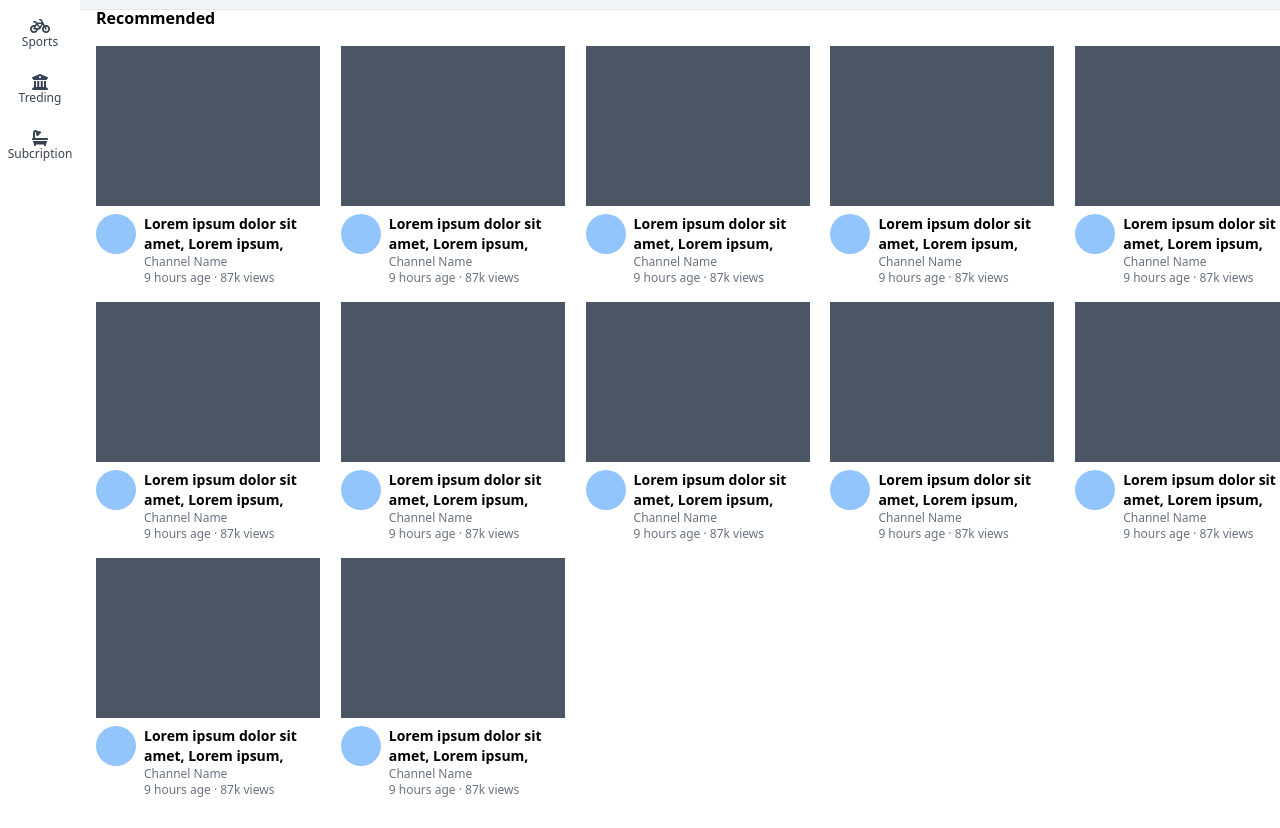
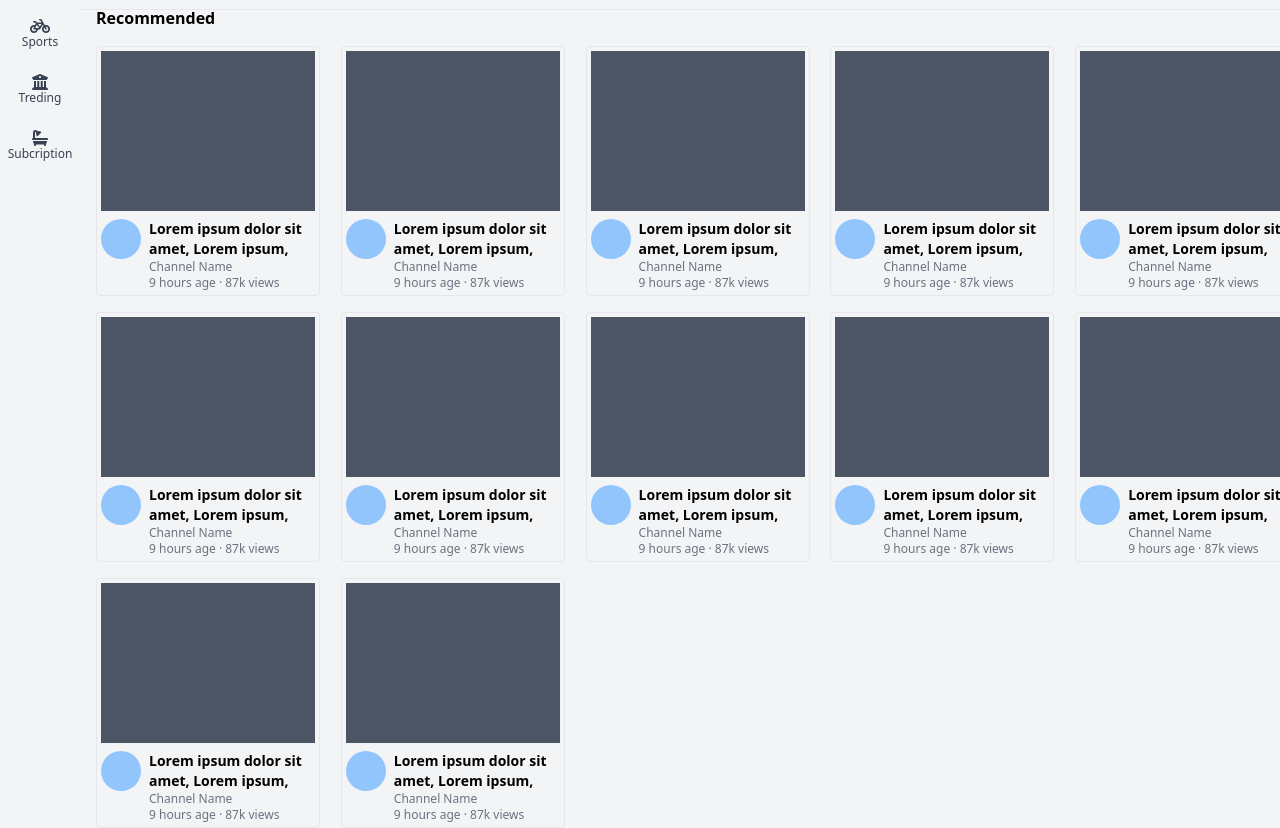
Before and after one commit to mosta5617/Tailwind-CSS-Project-Practice, a plain HTML site: page youtube.html in a window 1280 px wide. Shown: the part 122-950 px from the top of the page. Before the commit the page ends 920 px from the top, so only its background shows below. Drawn offline with nearby package versions, Linux system fonts and the light colour scheme.

Commit message:
youtube hover item

```diff
--- a/youtube.html
+++ b/youtube.html
@@ -20,11 +20,11 @@
     }
   </script>
 </head>
-<body class=" antialiased">
-<header class=" divide-y border-b ml-20 fixed inset-x-0 bg-gray-100">
+<body class=" antialiased  bg-gray-100">
+<header class=" divide-y border-b ml-20 fixed inset-x-0  bg-gray-100">
   <div class="flex justify-between items-center h-14 mx-4">
     <div>
-      <img src="./img/youtube.png" alt="" class="w-20 h-12">
+      <img src="./img/youtube.png" alt="" class="w-30 h-20">
     </div>
 
     <div class="flex justify-center items-center flex-grow">
@@ -32,7 +32,7 @@
       <button class="bg-gray-200 flex items-center justify-center h-9 w-16 border border-gray-400 border-l-0 hover:bg-gray-300 rounded-r-full">
         <i class="fa fa-search "></i>
       </button>
-      <button class="flex items-center justify-center px-3 ml-4 bg-gray-100 rounded-full hover:bg-gray-200 hover:rounded-full py-3">
+      <button class="flex items-center justify-center px-3 ml-4 bg-gray-200 rounded-full hover:bg-gray-200 hover:rounded-full py-3">
         <i class="fa fa-microphone"></i>
       </button>
     </div>
@@ -102,12 +102,12 @@
   </div>
 </aside>
 
-<main class="ml-24 pt-32 bg-white">
+<main class="ml-24 pt-32  bg-gray-100">
   <div class="">
     <h1 class="font-xl font-bold ">Recommended</h1>
     <div class="mt-4 grid grid-cols-5 gap-y-4 gap-x-10">
 
-      <div class="w-56">
+      <div class="w-56 border rounded hover:rounded hover:border-gray-600 hover:drop-shadow-2xl py-1 px-1">
         <div class="h-40 w-full bg-gray-600"></div>
         <div class="flex mt-2">
           <div class="h-10 w-10 bg-blue-300 rounded-full flex flex-shrink-0"></div>
@@ -120,7 +120,7 @@
           </div>
         </div>
       </div>
-      <div class="w-56">
+      <div class="w-56 border rounded hover:rounded hover:border-gray-600 hover:drop-shadow-2xl py-1 px-1">
         <div class="h-40 w-full bg-gray-600"></div>
         <div class="flex mt-2">
           <div class="h-10 w-10 bg-blue-300 rounded-full flex flex-shrink-0"></div>
@@ -133,7 +133,7 @@
           </div>
         </div>
       </div>
-      <div class="w-56">
+      <div class="w-56 border rounded hover:rounded hover:border-gray-600 hover:drop-shadow-2xl py-1 px-1">
         <div class="h-40 w-full bg-gray-600"></div>
         <div class="flex mt-2">
           <div class="h-10 w-10 bg-blue-300 rounded-full flex flex-shrink-0"></div>
@@ -146,7 +146,7 @@
           </div>
         </div>
       </div>
-      <div class="w-56">
+      <div class="w-56 border rounded hover:rounded hover:border-gray-600 hover:drop-shadow-2xl py-1 px-1">
         <div class="h-40 w-full bg-gray-600"></div>
         <div class="flex mt-2">
           <div class="h-10 w-10 bg-blue-300 rounded-full flex flex-shrink-0"></div>
@@ -159,7 +159,7 @@
           </div>
         </div>
       </div>
-      <div class="w-56">
+      <div class="w-56 border rounded hover:rounded hover:border-gray-600 hover:drop-shadow-2xl py-1 px-1">
         <div class="h-40 w-full bg-gray-600"></div>
         <div class="flex mt-2">
           <div class="h-10 w-10 bg-blue-300 rounded-full flex flex-shrink-0"></div>
@@ -172,7 +172,7 @@
           </div>
         </div>
       </div>
-      <div class="w-56">
+      <div class="w-56 border rounded hover:rounded hover:border-gray-600 hover:drop-shadow-2xl py-1 px-1">
         <div class="h-40 w-full bg-gray-600"></div>
         <div class="flex mt-2">
           <div class="h-10 w-10 bg-blue-300 rounded-full flex flex-shrink-0"></div>
@@ -185,7 +185,7 @@
           </div>
         </div>
       </div>
-      <div class="w-56">
+      <div class="w-56 border rounded hover:rounded hover:border-gray-600 hover:drop-shadow-2xl py-1 px-1">
         <div class="h-40 w-full bg-gray-600"></div>
         <div class="flex mt-2">
           <div class="h-10 w-10 bg-blue-300 rounded-full flex flex-shrink-0"></div>
@@ -198,7 +198,7 @@
           </div>
         </div>
       </div>
-      <div class="w-56">
+      <div class="w-56 border rounded hover:rounded hover:border-gray-600 hover:drop-shadow-2xl py-1 px-1">
         <div class="h-40 w-full bg-gray-600"></div>
         <div class="flex mt-2">
           <div class="h-10 w-10 bg-blue-300 rounded-full flex flex-shrink-0"></div>
@@ -211,7 +211,7 @@
           </div>
         </div>
       </div>
-      <div class="w-56">
+      <div class="w-56 border rounded hover:rounded hover:border-gray-600 hover:drop-shadow-2xl py-1 px-1">
         <div class="h-40 w-full bg-gray-600"></div>
         <div class="flex mt-2">
           <div class="h-10 w-10 bg-blue-300 rounded-full flex flex-shrink-0"></div>
@@ -224,7 +224,7 @@
           </div>
         </div>
       </div>
-      <div class="w-56">
+      <div class="w-56 border rounded hover:rounded hover:border-gray-600 hover:drop-shadow-2xl py-1 px-1">
         <div class="h-40 w-full bg-gray-600"></div>
         <div class="flex mt-2">
           <div class="h-10 w-10 bg-blue-300 rounded-full flex flex-shrink-0"></div>
@@ -237,7 +237,7 @@
           </div>
         </div>
       </div>
-      <div class="w-56">
+      <div class="w-56 border rounded hover:rounded hover:border-gray-600 hover:drop-shadow-2xl py-1 px-1">
         <div class="h-40 w-full bg-gray-600"></div>
         <div class="flex mt-2">
           <div class="h-10 w-10 bg-blue-300 rounded-full flex flex-shrink-0"></div>
@@ -250,7 +250,7 @@
           </div>
         </div>
       </div>
-      <div class="w-56">
+      <div class="w-56 border rounded hover:rounded hover:border-gray-600 hover:drop-shadow-2xl py-1 px-1">
         <div class="h-40 w-full bg-gray-600"></div>
         <div class="flex mt-2">
           <div class="h-10 w-10 bg-blue-300 rounded-full flex flex-shrink-0"></div>
```
